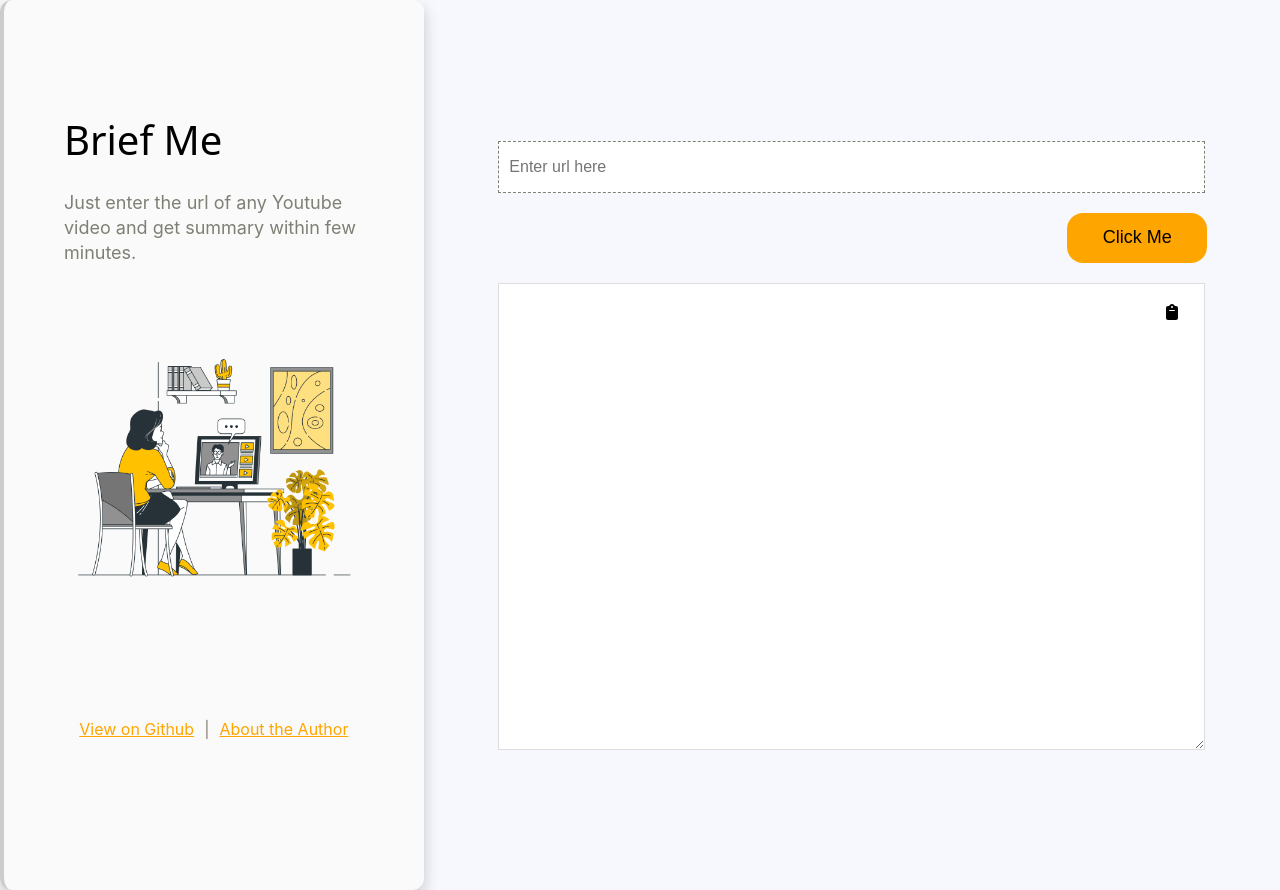
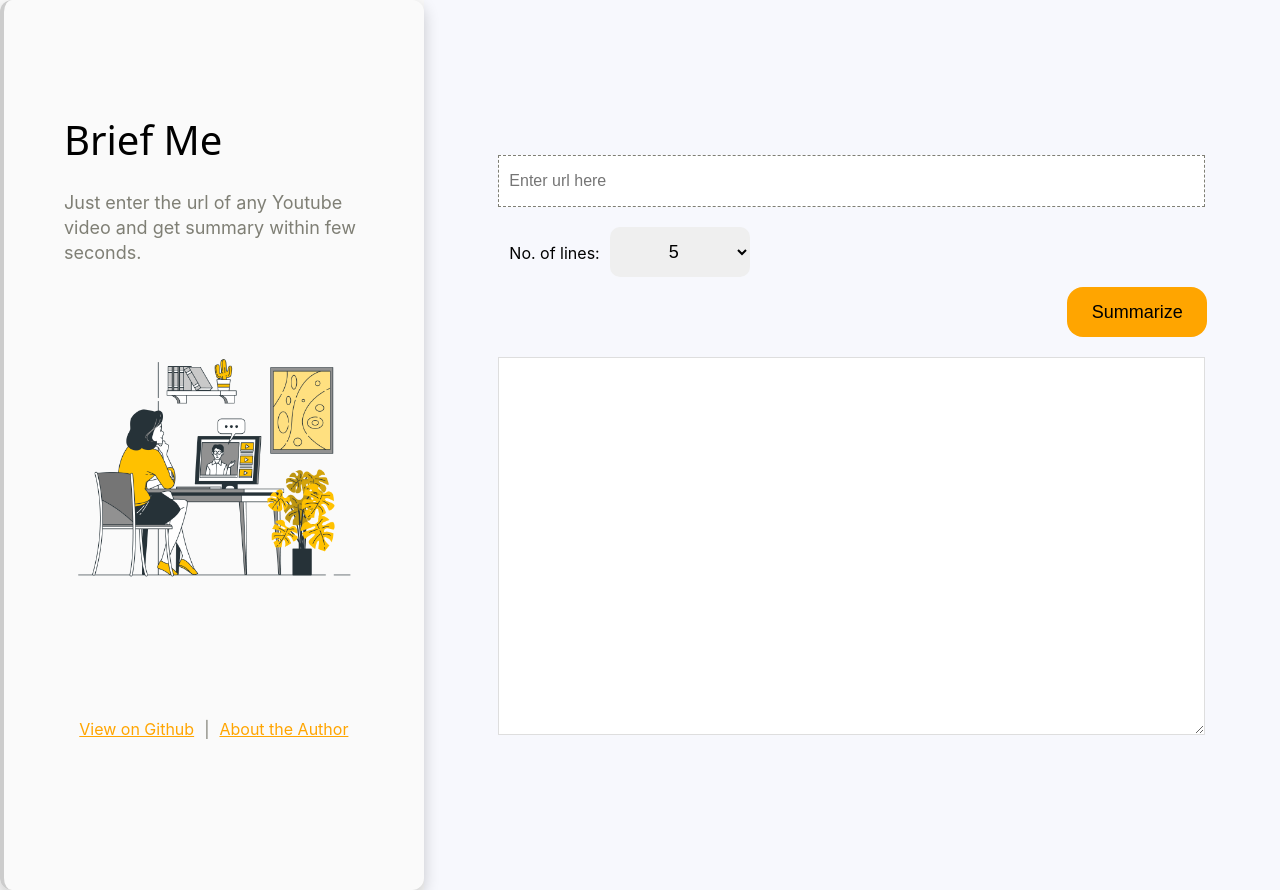
Before and after one commit to Maleehak/BriefMe, a React (Create React App) app in the folder frontend/briefme/: page / in a window 1280 px wide. Built offline with nearby package versions, Linux system fonts and the light colour scheme.

Commit message:
complete frontend

```diff
--- a/frontend/briefme/package.json
+++ b/frontend/briefme/package.json
@@ -5,10 +5,7 @@
   "dependencies": {
     "@emotion/react": "^11.11.4",
     "@emotion/styled": "^11.11.5",
-    "@fortawesome/fontawesome-free": "^6.5.2",
     "@fortawesome/fontawesome-svg-core": "^6.5.2",
-    "@fortawesome/free-solid-svg-icons": "^6.5.2",
-    "@fortawesome/react-fontawesome": "^0.2.0",
     "@mui/material": "^5.15.15",
     "@testing-library/jest-dom": "^5.17.0",
     "@testing-library/react": "^13.4.0",
--- a/frontend/briefme/src/App.css
+++ b/frontend/briefme/src/App.css
@@ -89,7 +89,6 @@
   background: orange;
   border: none;
   font-size: 18px;
-  margin-top: 20px;
   margin-bottom: 20px;
   border-radius: 16px;
 }
@@ -99,10 +98,36 @@
   padding: 10px;
   font-size: 16px;
   width: 80%;
-  height: 50%;
+  height: 40%;
   align-items: center;
+}
+
+.selection-container{
+  display: flex;
+  width: 80%;
+  margin-top: 20px;
+}
+
+.selection-box{
+  margin-left: auto;
+  height: 50px;
+  width: 140px;
+  border: none;
+  font-size: 18px;
+  border-radius: 10px;
+  margin-bottom: 10px;
+  margin-left: 10px;
+  align-items: center;
+  text-align: center;
 }
 
 body {
   background-color: #fafafa; /* Replace with your desired color */
 }
+
+
+@media screen and (max-width: 767px) {
+  .vertical-component-right {
+    margin-top: 40%;
+  }
+}
--- a/frontend/briefme/src/App.js
+++ b/frontend/briefme/src/App.js
@@ -1,11 +1,26 @@
 import './App.css';
 import Left from './components/Left';
 import Right from './components/Right';
+import React, { useState, useEffect } from 'react';
 
 function App() {
+  const [windowWidth, setWindowWidth] = useState(window.innerWidth);
+
+  useEffect(() => {
+    const handleResize = () => {
+      setWindowWidth(window.innerWidth);
+    };
+
+    window.addEventListener('resize', handleResize);
+
+    return () => {
+      window.removeEventListener('resize', handleResize);
+    };
+  }, []);
+
   return (
     <div className="vertical-container">
-      <Left />
+      {windowWidth < 768 ? null : <Left />}
       <Right />
     </div>
   );
--- a/frontend/briefme/src/components/Left.js
+++ b/frontend/briefme/src/components/Left.js
@@ -13,7 +13,7 @@ const Left = () => {
         Brief Me
       </div>
       <div className="description">
-        Just enter the url of any Youtube video and get summary within few minutes.
+        Just enter the url of any Youtube video and get summary within few seconds.
       </div>
       <img src="image.png" alt="Left Section" className="image"/>
 
--- a/frontend/briefme/src/components/Right.js
+++ b/frontend/briefme/src/components/Right.js
@@ -1,18 +1,18 @@
 import React, { useState } from "react";
-import { FontAwesomeIcon } from '@fortawesome/react-fontawesome';
-import { faClipboard } from '@fortawesome/free-solid-svg-icons';
 import LinearProgress from '@mui/material/LinearProgress';
 import Box from '@mui/material/Box';
 import axios from 'axios';
+import SelectBox from './SelectBox';
 
 const Right = () => {
-  const [inputValue, setInputValue] = useState('');
+  const [inputUrl, setInputUrl] = useState('');
   const [summary, setSummary] = useState('');
   const [loading, setLoading] = useState(false);
+  const [numberOfLines, setNumberOfLines] = useState(4);
 
   const handleChange = (event) => {
       // Handle changes in the input field
-    setInputValue(event.target.value);
+      setInputUrl(event.target.value);
   };
 
   const handleClick = () => {
@@ -20,17 +20,13 @@ const Right = () => {
     fetchSummary()
   };
 
-  const handleCopy = () => {
-    navigator.clipboard.writeText(summary);
-  };
-
   const fetchSummary = async () => {
     setLoading(true);
     try {
-      const response = await axios.get('http://localhost:8080/api/get-summary', {
+      const response = await axios.get('https://brief-me-backend-app-26vtalgjia-el.a.run.app/api/get-summary/v2', {
         params: {
-          video: inputValue,
-          lines: 6
+          video: inputUrl,
+          lines: numberOfLines
         },
       });
       setSummary(response.data);
@@ -41,20 +37,29 @@ const Right = () => {
     }
   };
 
+  const handleSelect = (value) => {
+    setNumberOfLines(value);
+  };
+
   return (
     <div className="vertical-component-right">
       <input
         type="text"
-        value={inputValue}
+        value={inputUrl}
         onChange={handleChange}
         placeholder="Enter url here"
         className="url-input-textbox"
       />
+      <div className="selection-container">
+          <p className="selection-text">No. of lines: </p>
+          <SelectBox onSelect={handleSelect} />
+      </div>
       <div style={{ display: "flex", width: "83%" }}>
         <button onClick={handleClick} className="submit-btn">
-          Click Me
+          Summarize
         </button>
       </div>
+
       {loading &&
         <Box sx={{ width: '82%', color: 'orange' }}>
           <LinearProgress color="inherit" />
@@ -66,17 +71,6 @@ const Right = () => {
         onChange={handleChange}
         className="summary-textbox"
       />
-      <FontAwesomeIcon
-          icon={faClipboard}
-          style={{
-            position: 'absolute',
-            right: '8%',
-            top: '39%',
-            transform: 'translateY(-50%)',
-            cursor: 'pointer'
-          }}
-          onClick={handleCopy}
-      />
     </div>
   );
 }
--- /dev/null
+++ b/frontend/briefme/src/components/SelectBox.js
@@ -0,0 +1,21 @@
+import React, { useState } from 'react';
+
+const SelectBox = ({ onSelect }) => {
+  const [selectedValue, setSelectedValue] = useState(1);
+
+  const handleChange = (event) => {
+    const value = parseInt(event.target.value, 10);
+    setSelectedValue(value);
+    onSelect(value);
+  };
+
+  return (
+    <select value={selectedValue} onChange={handleChange} className='selection-box'>
+      {[...Array(6)].map((_, index) => (
+        <option key={index + 5} value={index + 5}>{index + 5}</option>
+      ))}
+    </select>
+  );
+};
+
+export default SelectBox;
```
Also changed, not shown: 1 other file (tests, documents, lock files or other folders).
